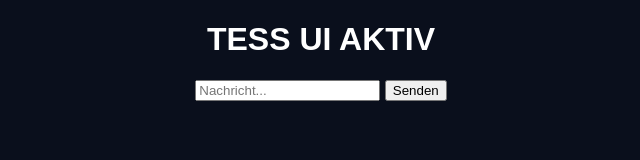
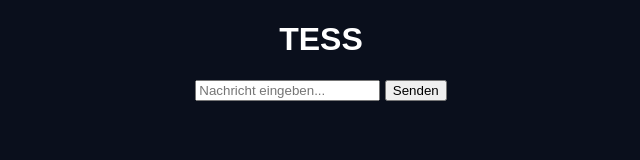
Before and after one commit to lostblackproduction-coder/tess-ui, a plain HTML site: page index.html in a window 1280 px wide. Shown: the whole page, without its empty margins (319-959 px from the left). Drawn offline with Linux system fonts and the light colour scheme.

Commit message:
Refactor HTML structure and update placeholders

```diff
--- a/index.html
+++ b/index.html
@@ -6,16 +6,17 @@
 </head>
 <body>
 
-<div id="app">
-  <h1>TESS UI AKTIV</h1>
+  <div id="app">
+    <h1>TESS</h1>
 
-  <input id="input" placeholder="Nachricht..." />
-  <button onclick="send()">Senden</button>
+    <input id="input" placeholder="Nachricht eingeben..." />
 
-  <div id="output"></div>
-</div>
+    <button onclick="send()">Senden</button>
 
-<script src="app.js"></script>
+    <div id="output"></div>
+  </div>
+
+  <script src="app.js"></script>
 
 </body>
 </html>
```
